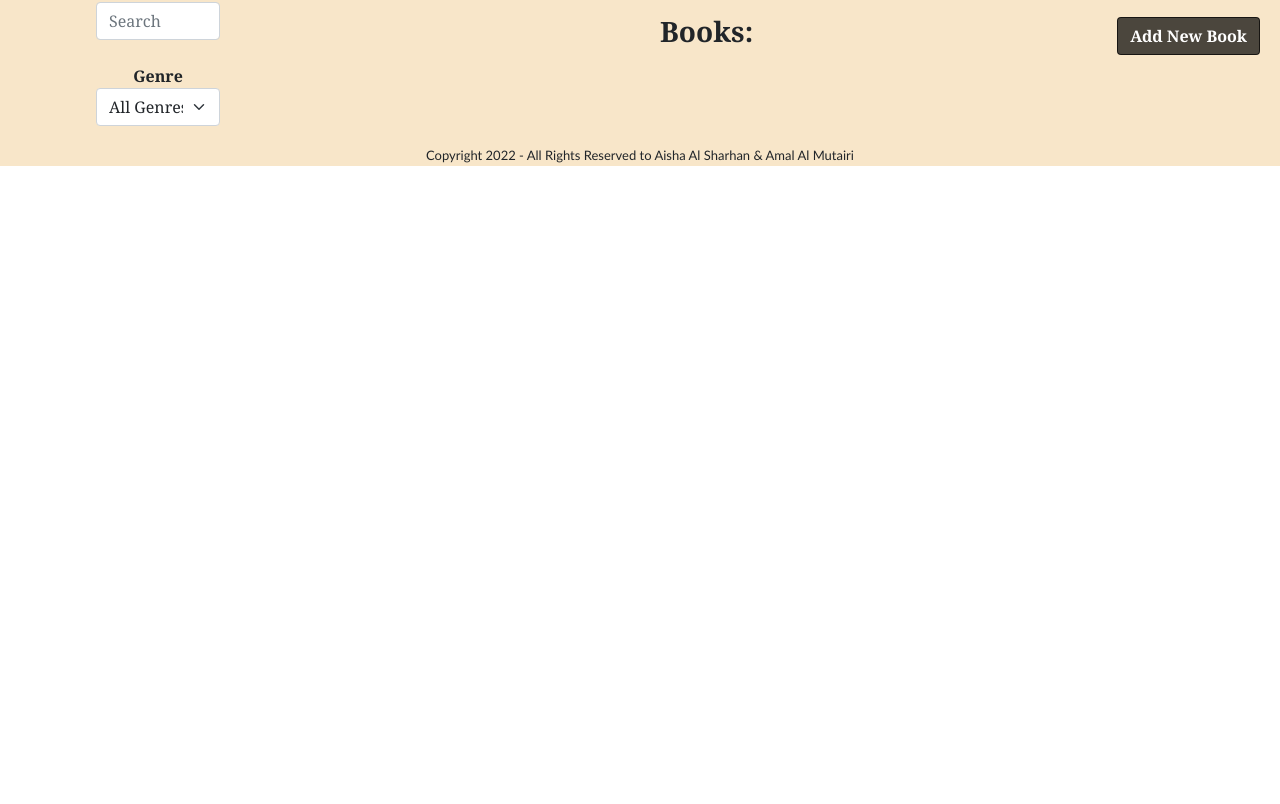
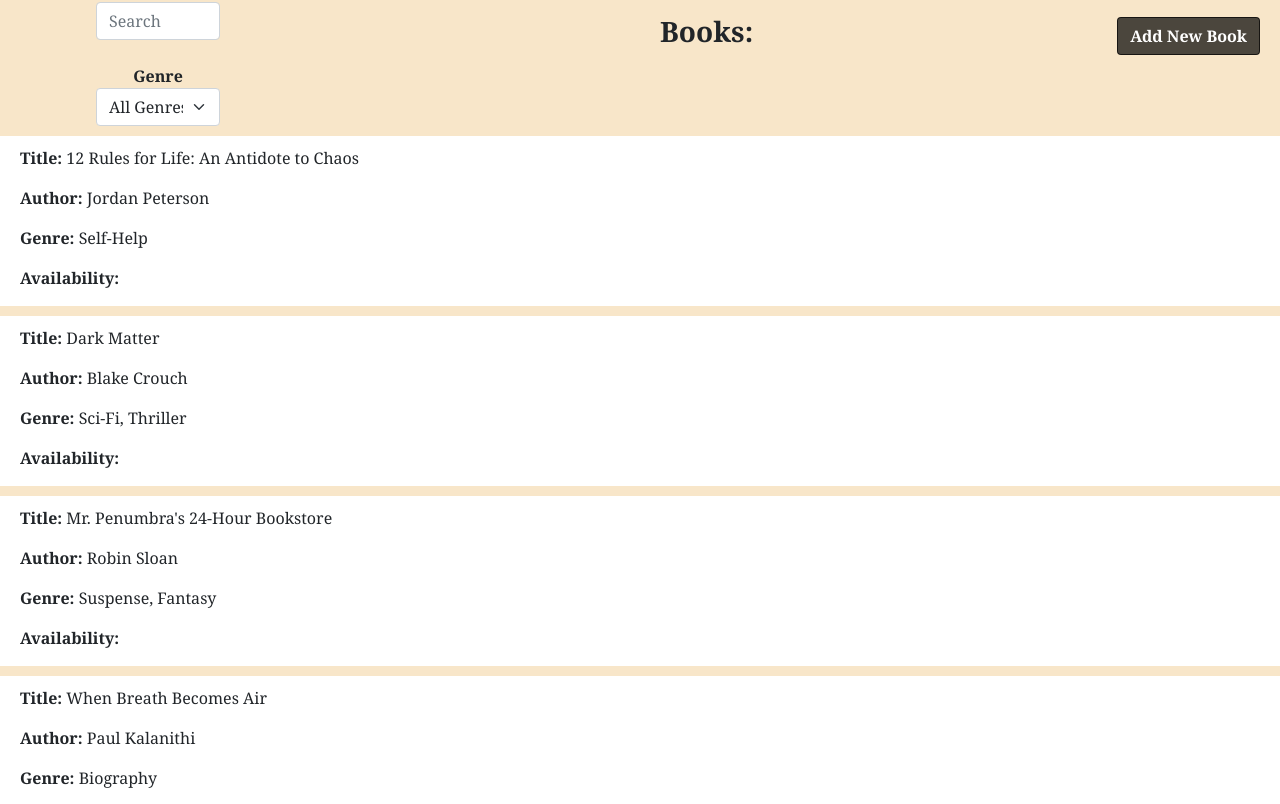
Before and after one commit to AmalAlmutair/AALibrary, a React (Create React App) app: page /books in a window 1280 px wide. Shown: the part 376-1180 px from the top of the page. Before the commit the page ends 800 px from the top, so only its background shows below. Built offline with nearby package versions, Linux system fonts and the light colour scheme.

Commit message:
show all genres - done

```diff
--- a/src/components/BookItem.js
+++ b/src/components/BookItem.js
@@ -1,5 +1,5 @@
 import React from "react";
-import { Link } from "react-router-dom";
+// import { Link } from "react-router-dom";
 // import ShowBookDetails from "../modals/ShowBookDetails";
 
 const BookItem = ({ book }) => {
@@ -15,15 +15,11 @@
       </p>
       <p>
         <strong>Genre: </strong>
-        {book.genre}
+        {book.genre.join(", ")}
       </p>
       {/* <ShowBookDetails selectedBook={book} /> */}
       <p>
         <strong>Availability: </strong>
-      </p>
-      <p>
-        <strong>Genre: </strong>
-        {book.genre.join(", ")}
       </p>
     </div>
   );
--- a/src/components/BooksList.js
+++ b/src/components/BooksList.js
@@ -6,44 +6,18 @@
 
 const BooksList = () => {
   const [query, setQuery] = useState("");
-  const [genre, setGenre] = useState([]);
+  const [genre, setGenre] = useState("");
 
-  // const selectAllGenres = booksStore.books.map((book) => (
-  //   <BookItem book={book} />
-  // ));
-  // const books = selectAllGenres;
-
-  // const filterBooks = () => {
-  //   if (genre == []) {
-  //     books = selectAllGenres;
-  //   } else {
-  const books = booksStore.books
+  const selectGenre = booksStore.books
     .filter(
       (book) =>
-        book.title.toLocaleLowerCase().includes(query.toLocaleLowerCase()) &&
+        book.title.toLowerCase().includes(query.toLowerCase()) &&
         book.genre.includes(genre)
     )
-    .map((book) => <BookItem book={book} />);
+    .map((book) => <BookItem key={book.id} book={book} />);
 
-  // const books = booksStore.books
-  //   .filter(
-  //     (book) =>
-  //       book.title.toLocaleLowerCase().includes(query.toLocaleLowerCase()) &&
-  //       book.genre.includes(genre)
-  //   )
-  //   .map((book) => <BookItem book={book} />);
+  const books = booksStore.books.map((book) => <BookItem book={book} />);
 
-  /// Start//
-
-  // const books = booksStore.books
-  //   .filter(
-  //     (book) =>
-  //       book.title.toLowerCase().includes(query.toLowerCase()) &&
-  //       book.genre.includes(genre)
-  //   )
-  //   .map((book) => <BookItem key={book.id} book={book} />);
-
-  //End
   return (
     <>
       <div className="members-list">
@@ -79,7 +53,7 @@
                       aria-label="Default select example"
                       onChange={(e) => setGenre(e.target.value)}
                     >
-                      <option value={[]} selected>
+                      <option value="" selected>
                         All Genres
                       </option>
                       <option value="Self-Help">Self Help</option>
@@ -93,7 +67,6 @@
                       <option value="Crime">Crime</option>
                       <option value="Mystery">Mystery</option>
                       <option value="Fiction">Fiction</option>
-                      <option value="Others">Others</option>
                     </select>
                   </div>
                 </div>
@@ -103,7 +76,7 @@
         </div>
       </div>
 
-      <div className="list">{books}</div>
+      <div className="list">{genre === "" ? books : selectGenre}</div>
     </>
   );
 };
```
